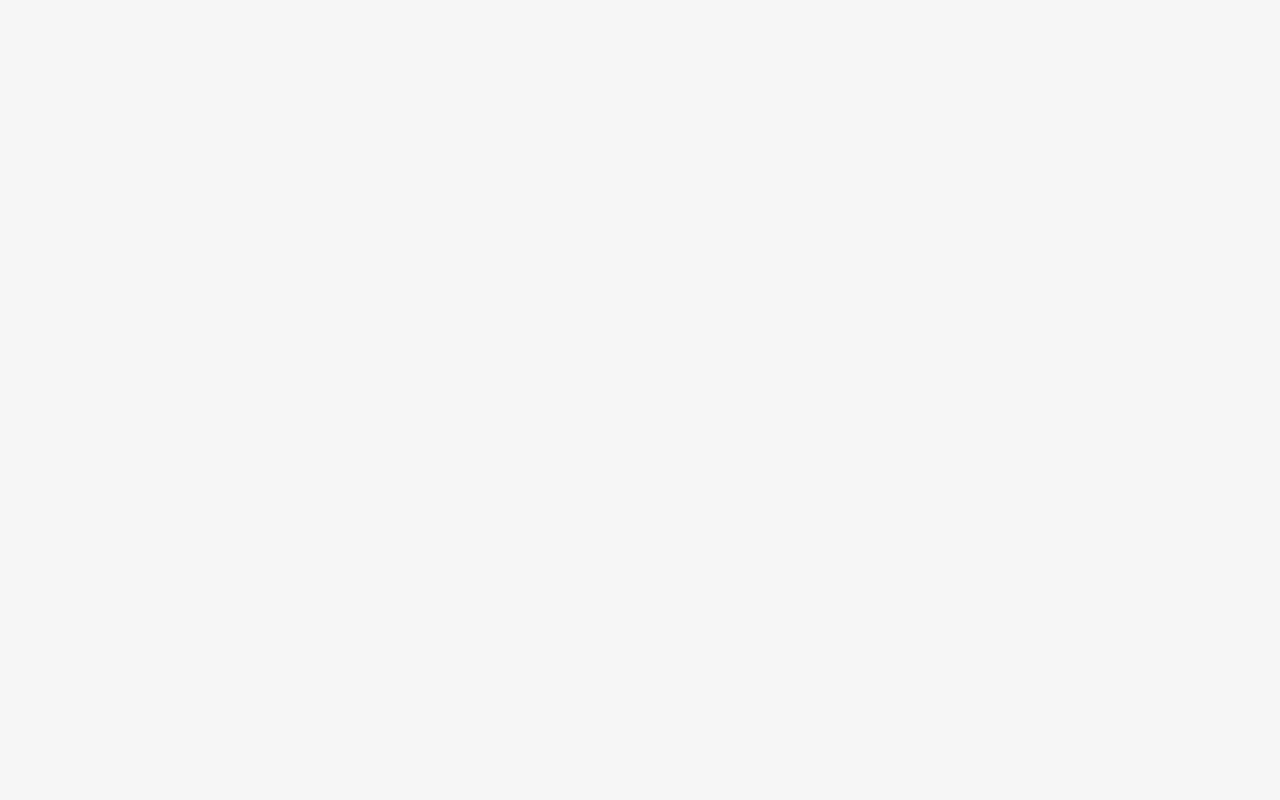
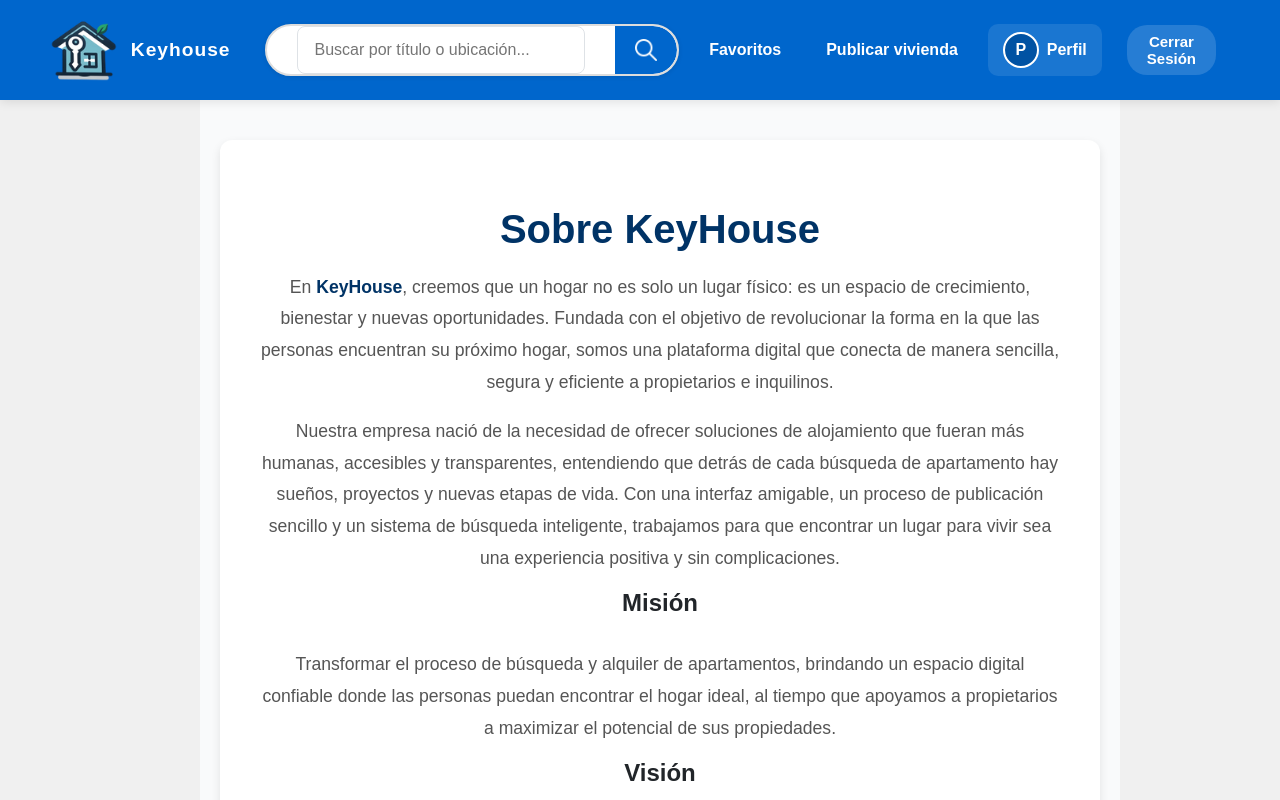
Before and after one commit to Kevin-Lorza/KeyHouse, a React (Create React App) app in the folder KeyHouse-FRONT/: page /sobre in a window 1280 px wide. Before the commit this address had no page. Built offline with nearby package versions, Linux system fonts and the light colour scheme; the HTML template or start-up script is replaced by a standard one.

Commit message:
Añado config.js al gitignore e incorporo el sobrenosotros

```diff
--- a/KeyHouse-FRONT/src/App.js
+++ b/KeyHouse-FRONT/src/App.js
@@ -7,8 +7,10 @@ import Home from "./components/Home";
 import RegistrarCasa from "./components/RegistrarCasa"; // Importar la nueva página
 import Layout from "./components/Layout";
 import Profile from "./components/Profile";
-import DetalleCasa from './components/DetalleCasa';
 import Favorites from "./components/Favorites";
+import SobreNosotros from "./components/SobreNosotros";
+import DetalleCasa  from "./components/DetalleCasa";
+
 
 function App() {
   return (
@@ -20,8 +22,9 @@ function App() {
         <Route path="/" element={<Login />} />
         <Route path="/create-account" element={<CreateAccount />} />
         <Route path="/forgot-password" element={<ForgotPassword />} />
-        <Route path="/casa/:id" element={<DetalleCasa />} />
         <Route path="/" element={<Layout />}>
+          <Route path="/sobre" element={<SobreNosotros />} />
+          <Route path="/casa/:id" element={<DetalleCasa />} />
           <Route path="home" element={<Home />} />
         </Route>
       </Routes>
--- /dev/null
+++ b/KeyHouse-FRONT/src/components/SobreNosotros.jsx
@@ -0,0 +1,51 @@
+import React from "react";
+import "../styles/SobreNosotros.css";
+
+const SobreNosotros = () => {
+  return (
+    <div className="sobre-nosotros">
+      <div className="sobre-nosotros-content">
+        <h1>Sobre KeyHouse</h1>
+
+        <p>
+          En <strong>KeyHouse</strong>, creemos que un hogar no es solo un lugar físico: es un espacio de crecimiento, bienestar y nuevas oportunidades.
+          Fundada con el objetivo de revolucionar la forma en la que las personas encuentran su próximo hogar, somos una plataforma digital que conecta de manera sencilla, segura y eficiente a propietarios e inquilinos.
+        </p>
+
+        <p>
+          Nuestra empresa nació de la necesidad de ofrecer soluciones de alojamiento que fueran más humanas, accesibles y transparentes,
+          entendiendo que detrás de cada búsqueda de apartamento hay sueños, proyectos y nuevas etapas de vida.
+          Con una interfaz amigable, un proceso de publicación sencillo y un sistema de búsqueda inteligente,
+          trabajamos para que encontrar un lugar para vivir sea una experiencia positiva y sin complicaciones.
+        </p>
+
+        <h2>Misión</h2>
+        <p>
+          Transformar el proceso de búsqueda y alquiler de apartamentos, brindando un espacio digital confiable
+          donde las personas puedan encontrar el hogar ideal, al tiempo que apoyamos a propietarios a maximizar el potencial de sus propiedades.
+        </p>
+
+        <h2>Visión</h2>
+        <p>
+          Ser la plataforma de referencia en el mercado latinoamericano y mundial para quienes buscan o ofrecen espacios de vivienda,
+          siendo sinónimo de confianza, innovación y compromiso social.
+        </p>
+
+        <h2>Valores</h2>
+        <ul className="valores-lista">
+          <li><strong>Transparencia:</strong> Procesos claros y honestos para todos los usuarios.</li>
+          <li><strong>Innovación:</strong> Tecnología para simplificar y mejorar la experiencia de alquiler.</li>
+          <li><strong>Empatía:</strong> Comprensión profunda de las necesidades de quienes buscan y ofrecen vivienda.</li>
+          <li><strong>Seguridad:</strong> Protección de la información y de cada interacción.</li>
+          <li><strong>Compromiso:</strong> Acompañamiento constante a nuestros usuarios.</li>
+        </ul>
+
+        <p style={{ marginTop: "2rem", fontStyle: "italic", color: "#0066cc" }}>
+          KeyHouse: Tu llave hacia un nuevo comienzo.
+        </p>
+      </div>
+    </div>
+  );
+};
+
+export default SobreNosotros;
--- /dev/null
+++ b/KeyHouse-FRONT/src/styles/SobreNosotros.css
@@ -0,0 +1,53 @@
+/* src/styles/SobreNosotros.css */
+
+.sobre-nosotros {
+    background-color: #f9fafb; /* Gris claro de fondo */
+    min-height: 80vh;
+    display: flex;
+    align-items: center;
+    justify-content: center;
+    padding: 50px 20px;
+  }
+
+  .sobre-nosotros-content {
+    background-color: #ffffff; /* Fondo blanco */
+    padding: 40px;
+    border-radius: 12px;
+    box-shadow: 0px 4px 10px rgba(0, 0, 0, 0.1);
+    max-width: 800px;
+    width: 100%;
+    text-align: center;
+  }
+
+  .sobre-nosotros-content h1 {
+    color: #003366; /* Azul oscuro */
+    margin-bottom: 20px;
+    font-size: 2.5rem;
+  }
+
+  .sobre-nosotros-content p {
+    color: #555; /* Texto gris medio */
+    line-height: 1.8;
+    margin-bottom: 15px;
+    font-size: 1.1rem;
+  }
+
+  .sobre-nosotros-content strong {
+    color: #003366; /* Azul fuerte para resaltar KeyHouse */
+  }
+
+  .sobre-nosotros-content em {
+    color: #0066cc; /* Azul un poco más brillante */
+  }
+
+  .valores-lista {
+    text-align: left;
+    margin: 20px 0;
+    padding-left: 20px;
+  }
+
+  .valores-lista li {
+    margin-bottom: 10px;
+    color: #555;
+    font-size: 1.1rem;
+  }
```
Also changed, not shown: 1 other file (tests, documents, lock files or other folders).
